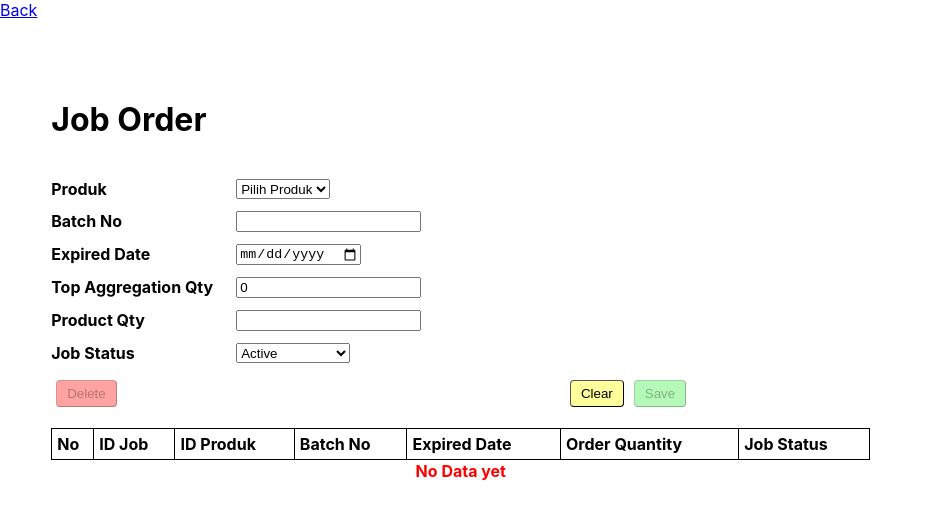
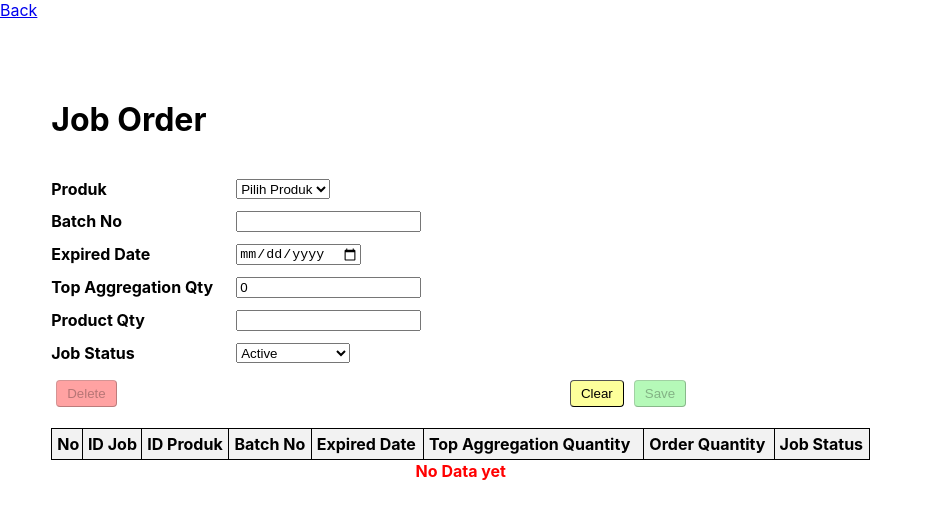
Before and after one commit to KevinDallian/QRCode, a React (Create React App) app: page /jobOrder in a window 1280 px wide. Shown: the top 518 px of the page, without its empty margins (0-932 px from the left). Built offline with nearby package versions, Linux system fonts and the light colour scheme.

Commit message:
updated logic for Serialization

```diff
--- a/src/Components/Modal/Modal.css
+++ b/src/Components/Modal/Modal.css
@@ -1,6 +1,6 @@
 .modal {
     position: fixed;
-    z-index: 1;
+    z-index: 2;
     padding-top: 100px;
     left: 0;
     top: 0;
--- a/src/Components/Table/ReactTable.css
+++ b/src/Components/Table/ReactTable.css
@@ -1,7 +1,7 @@
 #table {
     border: none;
     border-collapse: collapse;
-    margin-top: 4vh;
+    margin-top: 0px;
     width: 80%;
     margin-left: 2vw;
 }
@@ -22,6 +22,13 @@
     padding-bottom: 5px;
 }
 
+Table thead {
+    position: sticky;
+    top: 0;
+    z-index: 1;
+    background-color: #f2f2f2;
+}
+
 th {
     text-align: left;
 }
--- a/src/Pages/JobOrder/JobOrder.js
+++ b/src/Pages/JobOrder/JobOrder.js
@@ -16,7 +16,7 @@ export default function JobOrder({jobs, setJobs, products}) {
     const [currentProduct, setCurrentProduct] = useState(null);
     const [currentIndex, setCurrentIndex] = useState(null);
 
-    const header = ["No", "ID Job", "ID Produk", "Batch No", "Expired Date", "Order Quantity", "Job Status"];
+    const header = ["No", "ID Job", "ID Produk", "Batch No", "Expired Date", "Top Aggregation Quantity", "Order Quantity", "Job Status"];
 
     useEffect(() => {
         if (productID !== null) {
@@ -55,7 +55,8 @@ export default function JobOrder({jobs, setJobs, products}) {
                 productID: productID,
                 batchNo: batchNo,
                 expiredDate: expiredDate,
-                quantity: quantity,
+                topAggregationQty : topQuantity,
+                productQty: quantity,
                 jobStatus: jobStatus,
               };
               const newData = [...jobs.slice(0, currentIndex), updatedData, ...jobs.slice(currentIndex + 1)];
@@ -68,7 +69,8 @@ export default function JobOrder({jobs, setJobs, products}) {
                 productID : productID,
                 batchNo : batchNo,
                 expiredDate : expiredDate,
-                quantity : quantity,
+                topAggregationQty : topQuantity,
+                productQty: quantity,
                 jobStatus : jobStatus
             };
             setJobs([...jobs, newData]);
@@ -86,7 +88,8 @@ export default function JobOrder({jobs, setJobs, products}) {
         setProductID('');
         setBatchNo('');
         setDate('');
-        setQuantity('');
+        setTopQuantity(0);
+        setQuantity(0);
         setJobStatus('');
         setCurrentIndex(null);
     }
@@ -97,6 +100,7 @@ export default function JobOrder({jobs, setJobs, products}) {
         setDate(data.expiredDate);
         setQuantity(data.quantity);
         setJobStatus(data.jobStatus);
+        setTopQuantity(data.topAggregationQty);
     }
 
     return (
@@ -108,11 +112,11 @@ export default function JobOrder({jobs, setJobs, products}) {
                     <OptionForm variableName='Produk' options={productsID} value={productID} setValue={(e)=>{setProductID(e)}}/>
                     <FormDetail variableName='Batch No' value={batchNo} setValue={(e)=>{setBatchNo(e)}}/>
                     <DateForm variableName='Expired Date' value={expiredDate} setValue={(e)=>{setDate(e)}}/>
-                    <NumberForm variableName='Top Aggregation Qty' value={topQuantity} setValue={(e)=>{setTopQuantity(e)}}/>
+                    <NumberForm variableName='Top Aggregation Qty' value={topQuantity} setValue={setTopQuantity}/>
                     <NumberForm variableName='Product Qty' value={quantity} setValue={setQuantity}/>
                     <OptionForm variableName='Job Status' options={['Active', 'Cancel', 'Suspended']} value={jobStatus} setValue={(e)=>{setJobStatus(e)}}/>
                 </form>
-                <div style={{marginLeft: '5vw'}}>
+                <div style={{marginLeft: '10vw'}}>
                     {currentProduct !== null &&
                     <>
                         <div style={{fontWeight: 'bold'}}>Product Quantity Estimation : </div>
@@ -123,12 +127,10 @@ export default function JobOrder({jobs, setJobs, products}) {
                                 let estimatedQuantity = 0;
                                 if (aggregation.level > 1 ) {
                                     const previousQuantity = currentProduct.aggregations.slice(0, index).reduce((acc, curr) => acc / curr.quantity, quantity);
-                                    console.log(previousQuantity);
                                     estimatedQuantity = previousQuantity / aggregation.quantity;
                                 } else {
                                     estimatedQuantity = quantity / aggregation.quantity;
                                 }
-
                                 return (
                                     <div key={index}>
                                         <div style={{fontWeight: 'bold'}}>Level {aggregation.level} : {aggregation.name}</div>
--- a/src/Pages/Serialisasi/Serialisasi.css
+++ b/src/Pages/Serialisasi/Serialisasi.css
@@ -29,9 +29,11 @@
     line-height: 1vh;
 }
 
-#table {
+#table-serialisasi {
+    top: 0;
     margin-left: 2vw;
-    margin-bottom: 5vh;
+    height: 40vh;
+    overflow: scroll;
 }
 
 .modal-btn {
--- a/src/Pages/Serialisasi/Serialisasi.js
+++ b/src/Pages/Serialisasi/Serialisasi.js
@@ -13,12 +13,12 @@ export default function Serialisasi({jobs, products, globalOrders, setGlobalOrde
     const [currentJob, setCurrentJob] = useState({});
     const [showPrintModal, setShowPrintModal] = useState(false);
     const [orders, setOrders] = useState([]);
-    console.log("Global Orders: " + globalOrders);
 
     const loadJob = (index) => {
         const job = jobs[index];
         const product = products.find((product) => product.id === job.productID);
         setCurrentJob(job);
+        console.log(job);
         if (globalOrders.some((order) => order.jobID === job.id)) {
             const orders = globalOrders.filter((order) => order.jobID === job.id);
             setOrders(orders);
@@ -60,7 +60,7 @@ export default function Serialisasi({jobs, products, globalOrders, setGlobalOrde
 
     const generateData = (job, product) => {
         let generatedData = [];
-        for (let i=0;i<job.quantity;i++) {
+        for (let i=0;i<job.productQty;i++) {
             const existingDataLength = generatedData.length;
             const generatedID = `(90)${product.nie}(91)${job.expiredDate}(00)${job.batchNo}(01)${(existingDataLength+1).toString().padStart(3, "0")}`;
             const newData = {
@@ -110,7 +110,7 @@ export default function Serialisasi({jobs, products, globalOrders, setGlobalOrde
                 <p>Skipped          :</p>
                 <p>Cancelled        :</p>
             </div>
-            <div id='table'>
+            <div id='table-serialisasi'>
                 <ReactTable headers={headers} datas={orders} onClickHandler={(e)=>{console.log(e)}}/>
             </div>
         </>
@@ -128,7 +128,7 @@ export function JobList({name, detail}) {
 
 export function JobModal({toggleModal, loadJob, jobs}) {
     const [currentIndex, setCurrentIndex] = useState(null);
-    const modalHeaders = ["No", "ID Job", "ID Produk", "Batch No", "Expired Date", "Order Quantity", "Job Status"];
+    const modalHeaders = ["No", "ID Job", "ID Produk", "Batch No", "Expired Date", "Top Aggregation Quantity", "Order Quantity", "Job Status"];
 
     const onClickTableModal = (index) => {
         setCurrentIndex(index);
```
